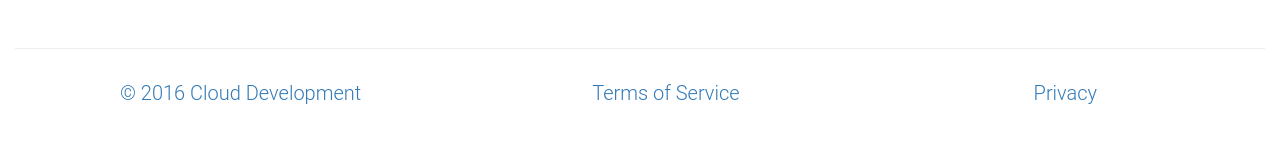
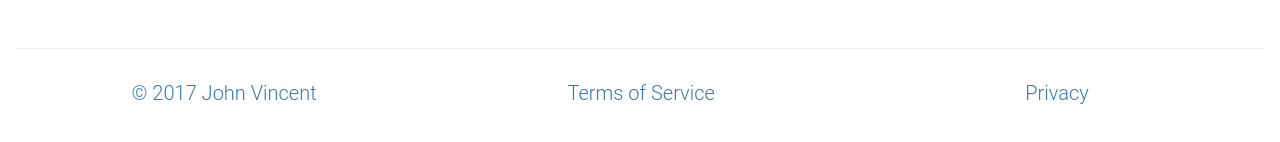
Before and after one commit to johnvincentio/rijksmuseum, a plain HTML site: page collection/index.html in a window 1280 px wide. Shown: the part 502-644 px from the top of the page. Drawn offline with nearby package versions, Linux system fonts and the light colour scheme; no server answers; a web font is replaced by a local one.

Commit message:
updated footer

```diff
--- a/collection/index.html
+++ b/collection/index.html
@@ -66,7 +66,7 @@
             <div class="row">
                 <div class="col-lg-12">
                     <ul class="nav nav-pills nav-justified">
-                        <li><a href="/">© 2016 Cloud Development</a></li>
+                        <li><a href="/">© 2017 John Vincent</a></li>
                         <li><a href="#">Terms of Service</a></li>
                         <li><a href="#">Privacy</a></li>
                     </ul>
```
